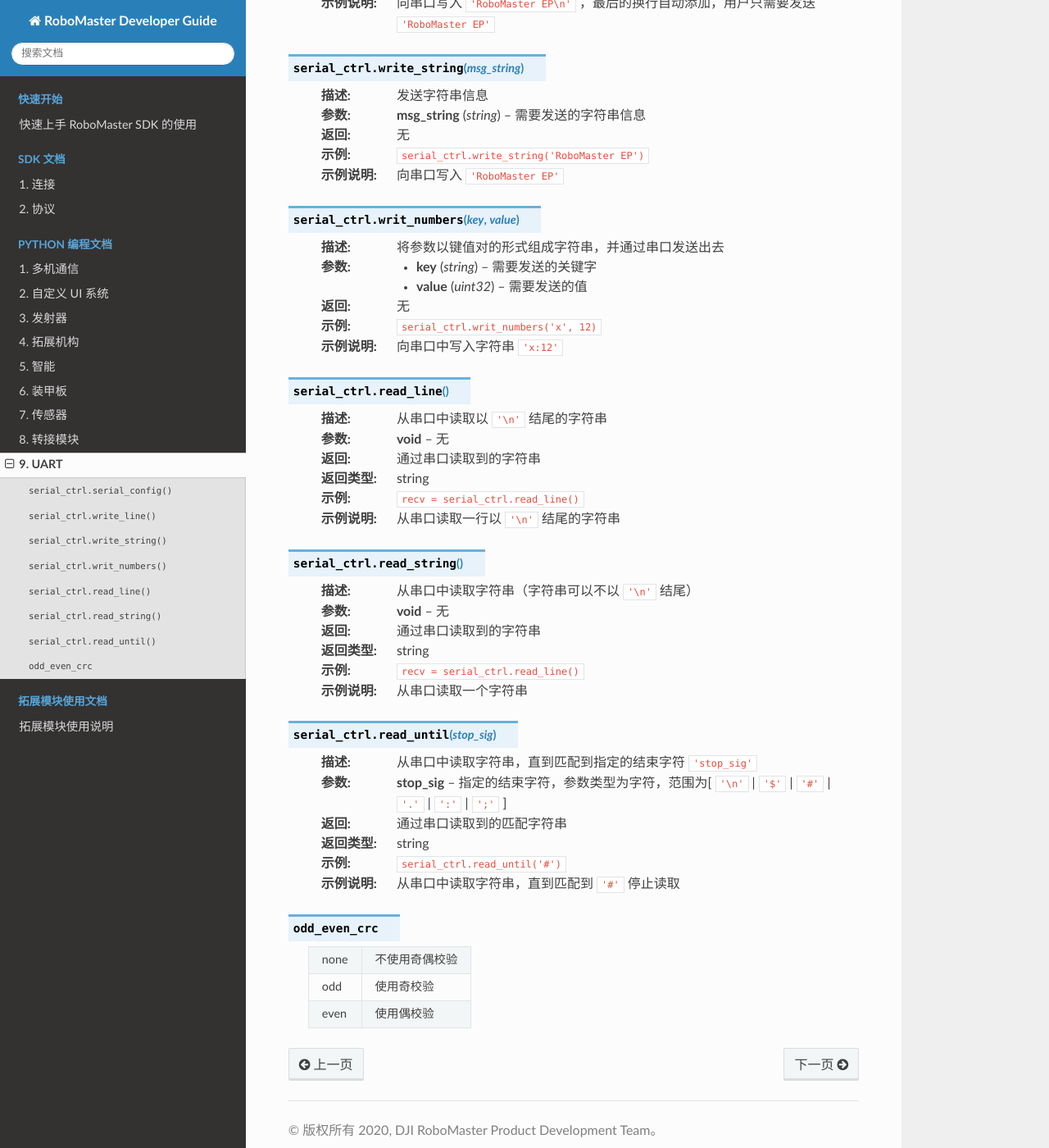
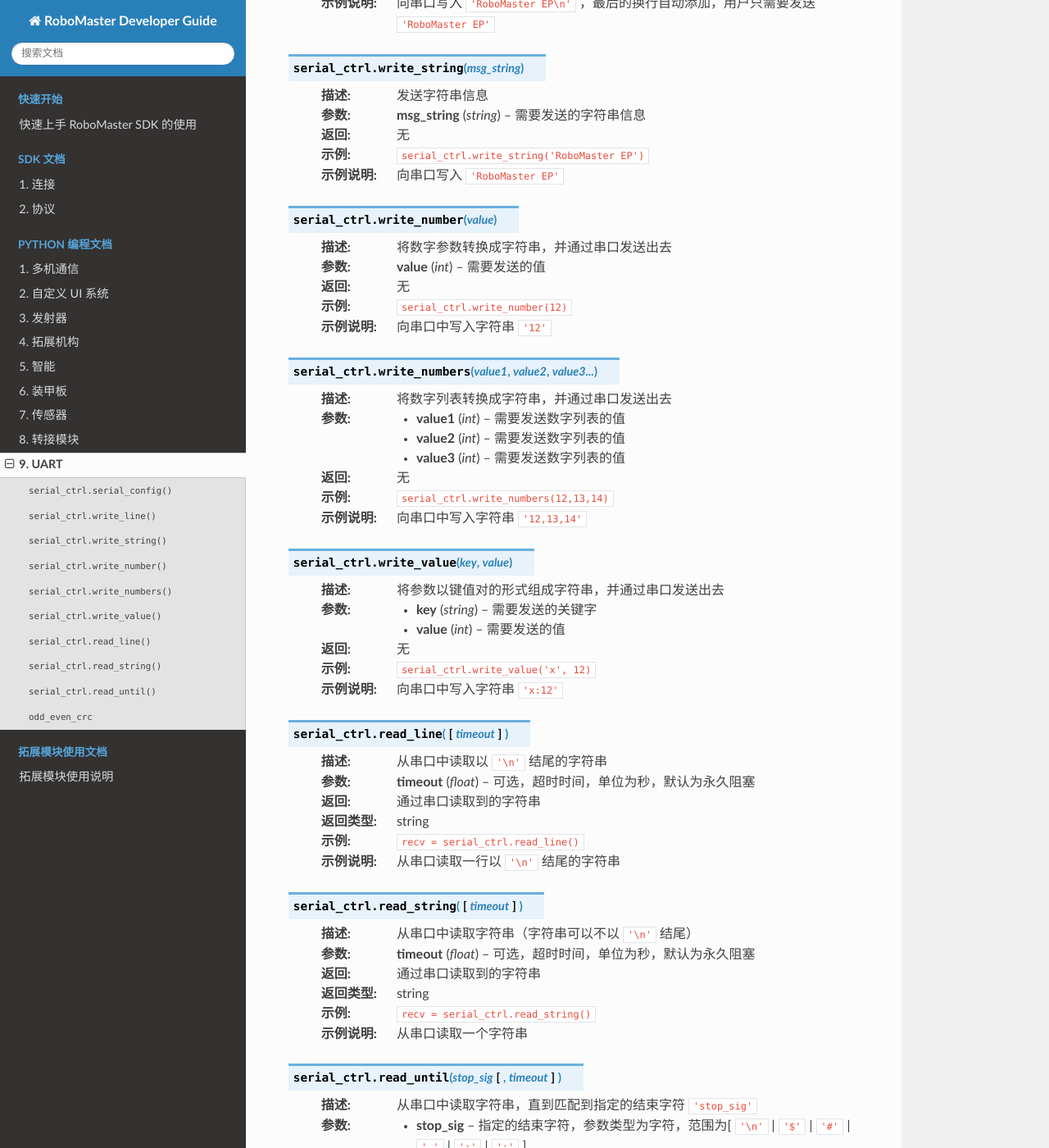
Before and after one commit to dji-sdk/RoboMaster-SDK, a Sphinx documentation site: the page built from docs/python/uart.rst, in a window 1280 px wide and 1400 px high, scrolled down 592 px. Shown: the whole window at 82% size. Built offline with Sphinx 7.4.7 and the Read the Docs theme 2.0.0, drawn with Linux system fonts in a browser that asks for light colours; some of the changed text lies outside the part shown.

Commit message:
RoboMaster Developer Guide V0.1.1 released
FIX:
    1. Fix the example code error in uart section.
    2. Fix the doc title error in adapter and gripper section.

ENH:
    1. Update the SDK protocol struct
        - make the command end with ';'
    2. Update the SDK description of uart.
        - write_number
        - write_numbers
        - write_value
    3. Add video/audio sample code url in doc.

OTHER:
    Thank guys(adam.guo, Guotong) for contributing to these document .
    Thank guys(luke.zhu, charles.yang) for contributing to these sample code.

```diff
--- a/docs/python/uart.rst
+++ b/docs/python/uart.rst
@@ -13,7 +13,7 @@ UART
 
     :return: 无
 
-    :示例: ``serial_ctrl.serial_config(9600, 'cs8', 'none', '1')``
+    :示例: ``serial_ctrl.serial_config(9600, 'cs8', 'none', 1)``
 
     :示例说明: 设置串口的波特率为 9600，数据位 8 位，不使用奇偶校验，停止位为 1 位
 
@@ -41,24 +41,50 @@ UART
 
     :示例说明: 向串口写入 ``'RoboMaster EP'``
 
-.. function:: serial_ctrl.writ_numbers(key, value)
+.. function:: serial_ctrl.write_number(value)
+
+    :描述: 将数字参数转换成字符串，并通过串口发送出去
+
+    :param int value: 需要发送的值
+
+    :return: 无
+
+    :示例: ``serial_ctrl.write_number(12)``
+
+    :示例说明: 向串口中写入字符串 ``'12'``
+
+.. function:: serial_ctrl.write_numbers(value1, value2, value3...)
+
+    :描述: 将数字列表转换成字符串，并通过串口发送出去
+
+    :param int value1: 需要发送数字列表的值
+    :param int value2: 需要发送数字列表的值
+    :param int value3: 需要发送数字列表的值
+
+    :return: 无
+
+    :示例: ``serial_ctrl.write_numbers(12,13,14)``
+
+    :示例说明: 向串口中写入字符串 ``'12,13,14'``
+
+.. function:: serial_ctrl.write_value(key, value)
 
     :描述: 将参数以键值对的形式组成字符串，并通过串口发送出去
 
     :param string key: 需要发送的关键字
-    :param uint32 value: 需要发送的值
+    :param int value: 需要发送的值
 
     :return: 无
 
-    :示例: ``serial_ctrl.writ_numbers('x', 12)``
+    :示例: ``serial_ctrl.write_value('x', 12)``
 
     :示例说明: 向串口中写入字符串 ``'x:12'``
 
-.. function:: serial_ctrl.read_line()
+.. function:: serial_ctrl.read_line([timeout])
 
     :描述: 从串口中读取以 ``'\n'`` 结尾的字符串
 
-    :param void: 无
+    :param float timeout: 可选，超时时间，单位为秒，默认为永久阻塞
 
     :return: 通过串口读取到的字符串
     :rtype: string
@@ -67,24 +93,25 @@ UART
 
     :示例说明: 从串口读取一行以 ``'\n'`` 结尾的字符串
 
-.. function:: serial_ctrl.read_string()
+.. function:: serial_ctrl.read_string([timeout])
 
     :描述: 从串口中读取字符串（字符串可以不以 ``'\n'`` 结尾）
 
-    :param void: 无
+    :param float timeout: 可选，超时时间，单位为秒，默认为永久阻塞
 
     :return: 通过串口读取到的字符串
     :rtype: string
 
-    :示例: ``recv = serial_ctrl.read_line()``
+    :示例: ``recv = serial_ctrl.read_string()``
 
     :示例说明: 从串口读取一个字符串
 
-.. function:: serial_ctrl.read_until(stop_sig)
+.. function:: serial_ctrl.read_until(stop_sig, [timeout])
 
     :描述: 从串口中读取字符串，直到匹配到指定的结束字符 ``'stop_sig'``
 
     :param stop_sig: 指定的结束字符，参数类型为字符，范围为[ ``'\n'`` | ``'$'`` | ``'#'`` | ``'.'`` | ``':'`` | ``';'`` ]
+    :param float timeout: 可选，超时时间，单位为秒，默认为永久阻塞
 
     :return: 通过串口读取到的匹配字符串
     :rtype: string
--- a/docs/sdk/connection.rst
+++ b/docs/sdk/connection.rst
@@ -438,7 +438,7 @@
 			if msg.upper() == 'Q':
 				break
 
-		 	ser.write(msg)
+			ser.write(msg.encode('utf-8'))
 
 		 	recv = ser.read()
 
```
Also changed, not shown: docs/sdk/protocol_api.rst (+6 -10 lines), docs/sdk/protocol_struct.rst (+8 -2 lines), 1 other file.
